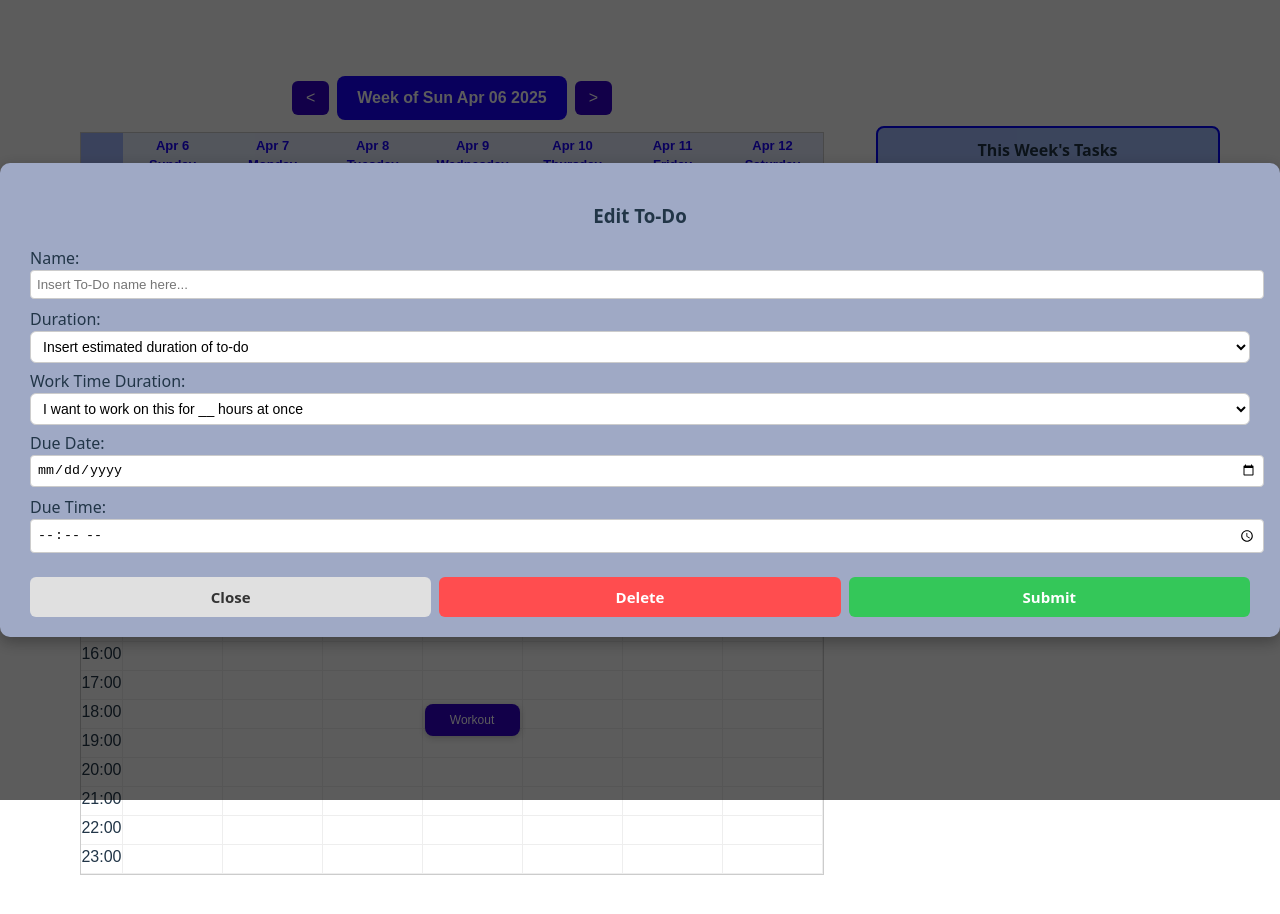
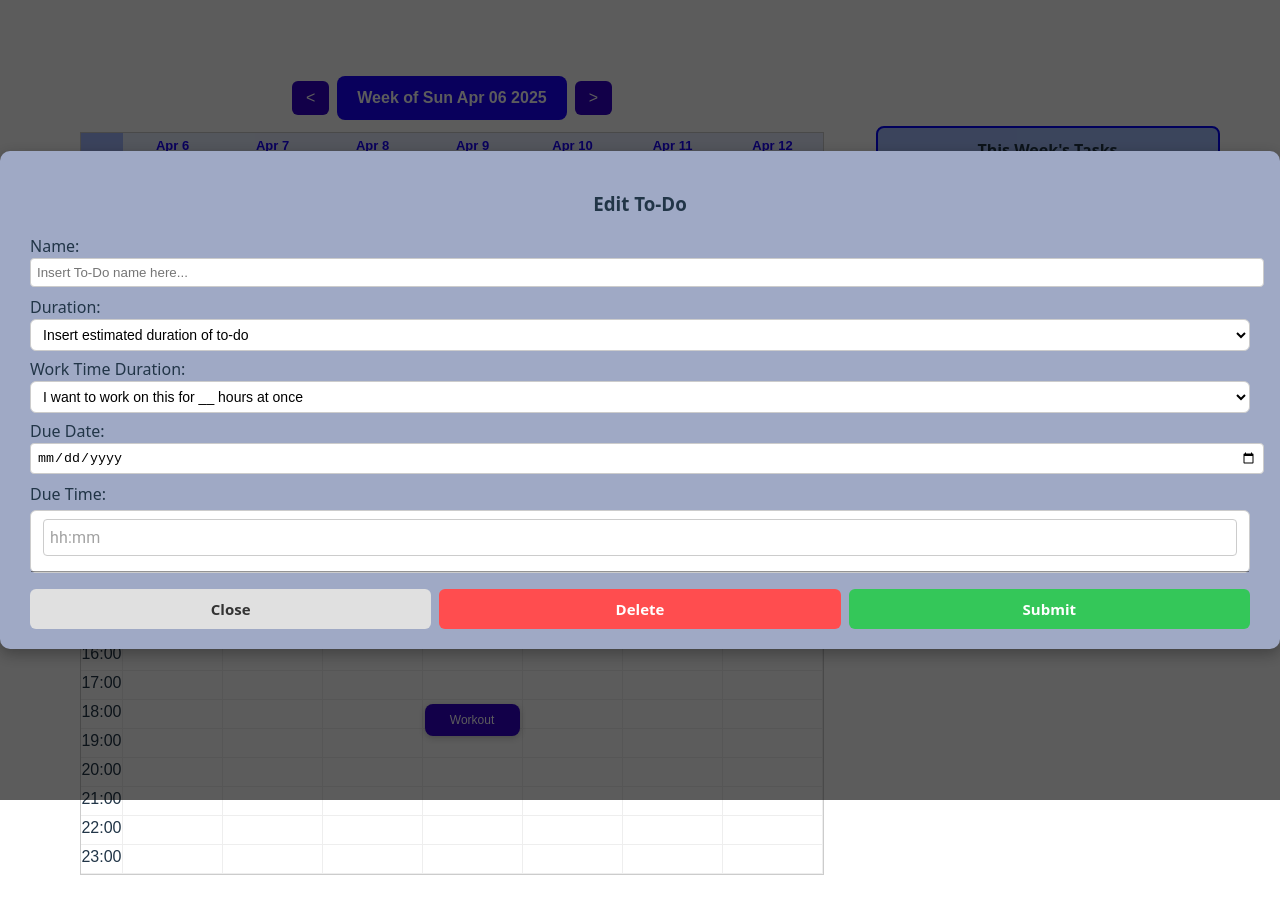
Before and after one commit to lwonsang/Stress-and-Mental-Wellbeing, a React (Vite) app in the folder frontend/vite-project/: page / in a window 1280 px wide. Both pictures are taken after a click on the element "+ToDo". Shown: the top 914 px of the page. Built offline with nearby package versions, Linux system fonts and the light colour scheme.

Commit message:
fix: time input not working on Safari

```diff
--- a/frontend/vite-project/package.json
+++ b/frontend/vite-project/package.json
@@ -11,8 +11,14 @@
     "deploy": "gh-pages -d dist"
   },
   "dependencies": {
+    "@emotion/react": "^11.14.0",
+    "@emotion/styled": "^11.14.0",
     "@mantine/core": "^7.17.3",
     "@mantine/hooks": "^7.17.3",
+    "@mui/icons-material": "^7.0.2",
+    "@mui/material": "^7.0.2",
+    "@mui/x-date-pickers": "^7.28.3",
+    "dayjs": "^1.11.13",
     "react": "^19.0.0",
     "react-beautiful-dnd": "^13.1.1",
     "react-dom": "^19.0.0"
--- a/frontend/vite-project/src/components/WeeklyView.jsx
+++ b/frontend/vite-project/src/components/WeeklyView.jsx
@@ -2,6 +2,10 @@ import React, { useState } from "react";
 import "./WeeklyView.css";
 import TaskBox from "./TaskBox";
 import WeeklyTaskPanel from "./WeeklyTaskPanel";
+import { LocalizationProvider } from '@mui/x-date-pickers/LocalizationProvider';
+import { TimePicker } from '@mui/x-date-pickers/TimePicker';
+import { AdapterDayjs } from '@mui/x-date-pickers/AdapterDayjs';
+import dayjs from 'dayjs';
 
 const WeeklyPage = () => {
   const [tasks, setTasks] = useState([
@@ -163,14 +167,43 @@ const WeeklyPage = () => {
               }
             />
 
-            <label>Due Time:</label>
-            <input
-              type="time"
-              value={selectedTask.dueTime}
-              onChange={(e) =>
-                setSelectedTask({ ...selectedTask, dueTime: e.target.value })
-              }
-            />
+<label>Due Time:</label>
+<LocalizationProvider dateAdapter={AdapterDayjs}>
+  <TimePicker
+    ampm={false}
+    value={
+      selectedTask.dueTime
+        ? dayjs(`2025-01-01T${selectedTask.dueTime}`)
+        : null
+    }
+    onChange={(value) =>
+      setSelectedTask({
+        ...selectedTask,
+        dueTime: value ? value.format("HH:mm") : "",
+      })
+    }
+    slotProps={{
+      textField: {
+        variant: "standard",
+        InputProps: {
+          style: {
+            backgroundColor: "white",
+            borderRadius: "6px",
+            padding: "8px 12px",
+            fontSize: "1rem",
+            border: "1px solid #ccc",
+          },
+        },
+        InputLabelProps: { shrink: true },
+      },
+    }}
+    sx={{
+      width: "100%",
+      marginTop: "4px",
+    }}
+  />
+</LocalizationProvider>
+
 
             <div className="modal-buttons">
               <button
```
Also changed, not shown: 1 other file (tests, documents, lock files or other folders).
